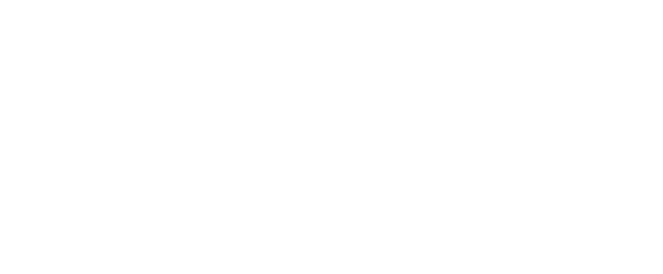
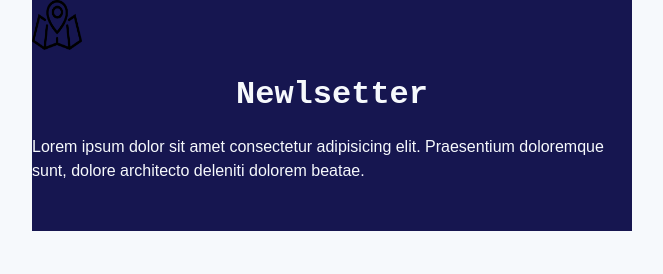
Before and after one commit to sdmasek/newsletter-practice, a plain HTML site: page index.html in a window 1280 px wide. Shown: the whole page, without its empty margins (308-971 px from the left). Drawn offline with Linux system fonts and the light colour scheme.

Commit message:
Starting on the template header, trying to figure out the best overall structure for a newsletter. Creating one large table to nest smaller tables and columns/rows in for now.

```diff
--- a/index.html
+++ b/index.html
@@ -6,9 +6,82 @@
     <meta http-equiv="X-UA-Compatible" content="IE=edge">
     <meta name="viewport" content="width=device-width, initial-scale=1.0">
     <title>Email Newsletter</title>
+
+    <!--[if mso]>
+    <noscript>
+        <xml>
+            <o:OfficeDocumentSettings>
+                            <o:PixelsPerInch>96</o:PixelsPerInch>
+        </o:OfficeDocumentSettings>
+        </xml>
+    </noscript>
+    <![endif]-->
+    <style>
+        /* use email buttons link in "new to email" guide for buttons */
+        body {
+            Margin: 0;
+            padding: 0;
+            background-color: #f6f9fc;
+        }
+
+        table {
+            border-spacing: 0;
+        }
+
+        td {
+            padding: 0;
+        }
+
+        img {
+            border: 0;
+        }
+
+        h1 {
+            text-align: center;
+        }
+
+        table,
+        td,
+        div,
+        h1,
+        p {
+            font-family: 'Courier New', Courier, monospace;
+        }
+
+        .wrapper {
+            width: 100%;
+            table-layout: fixed;
+            background-color: #f6f9fc;
+            padding-bottom: 40px;
+        }
+    </style>
 </head>
 
 <body>
+    <center class="wrapper">
+        <div class="webkit">
+            <table class="outer" align="center">
+                <tr>
+                    <td align="center">
+
+                        <table style="border-spacing:0;width:600px;background-color: rgb(22, 22, 80);">
+                            <tr>
+                                <td style="padding:0 0 36px 0;">
+                                    <img src="imgs/map_icon.png" alt="picture of a map icon"
+                                        style="width: 50px;height:50px;">
+                                    <h1 alt=" banner" style="color: #f6f9fc;">Newlsetter</h1>
+                                    <p
+                                        style="margin:0 0 12px 0;font-size:16px;line-height: 24px;font-family: Arial, Helvetica, sans-serif;color:#f6f9fc;">
+                                        Lorem ipsum dolor sit amet consectetur adipisicing elit. Praesentium doloremque
+                                        sunt, dolore architecto deleniti dolorem beatae.</p>
+                                </td>
+                            </tr>
+                        </table>
+                    </td>
+                </tr>
+            </table>
+        </div>
+    </center>
 
 </body>
 
```
Also changed, not shown: imgs/map_icon.png (added).
